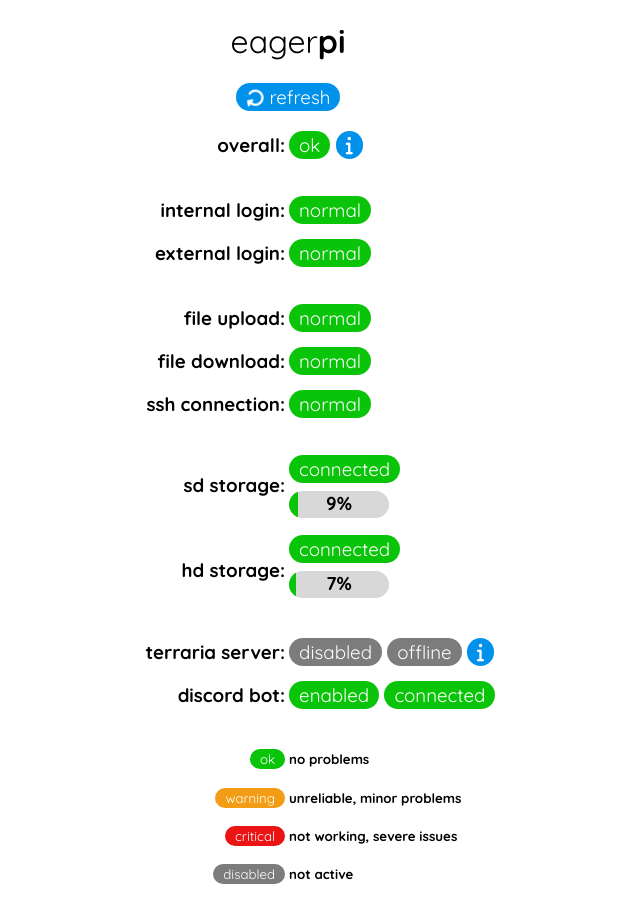
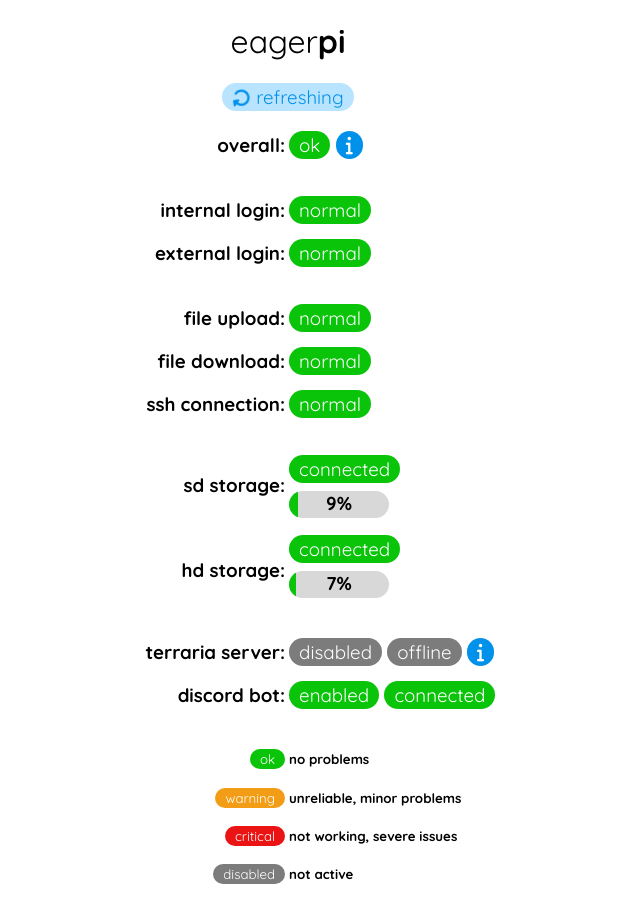
Before and after one commit to MrConorAE/pi-status, a plain HTML site: page index.html in a window 1280 px wide. Both pictures are taken after a click on the button "refresh". Shown: the whole page, without its empty margins (352-992 px from the left). Drawn offline with Linux system fonts and the light colour scheme.

Commit message:
Changed reloading button.

```diff
--- a/script.js
+++ b/script.js
@@ -2,6 +2,9 @@ function reloadBtn() {
 	setTimeout(function () {
 		window.location.reload();
 	}, 1500);
-	var btn = document.getElementById("reloadIcon");
-	btn.className = "fa fa-redo-alt spinning";
+	var icon = document.getElementById("reloadIcon");
+	icon.className = "fa fa-redo-alt spinning";
+	var btn = document.getElementById("reload");
+	btn.className = "loading";
+	btn.innerHTML = "<i class='fa fa-redo-alt spinning'></i> refreshing";
 }
--- a/style.css
+++ b/style.css
@@ -83,6 +83,7 @@ button {
 	color: white;
 	transition-duration: 0.3s;
 	border: none;
+	width: 110px;
 }
 
 button:hover {
@@ -263,3 +264,9 @@ span {
 		transform: rotate(540deg);
 	}
 }
+
+.loading {
+	width: auto;
+	color: #0091eb;
+	background-color: #b9e4ff;
+}
```
